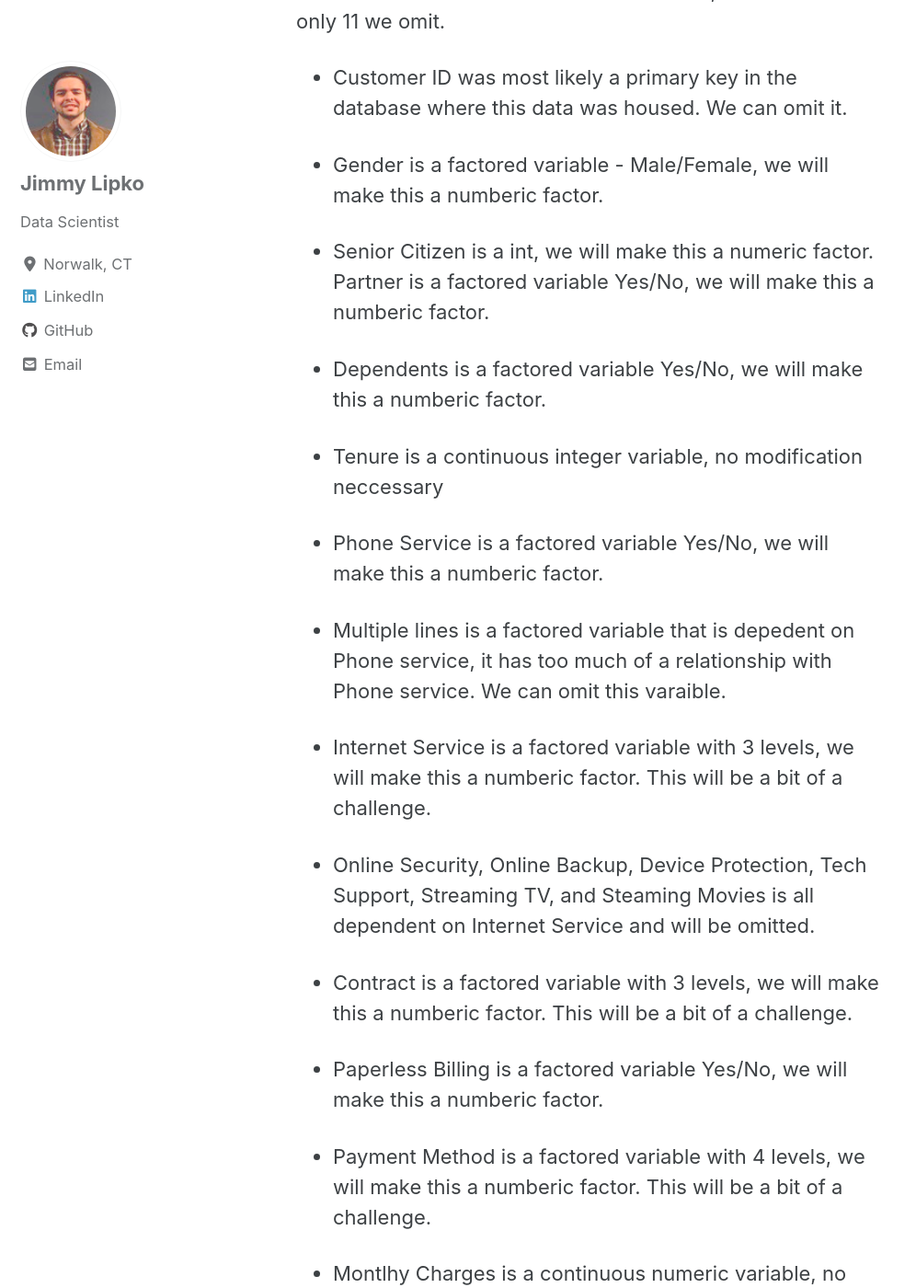
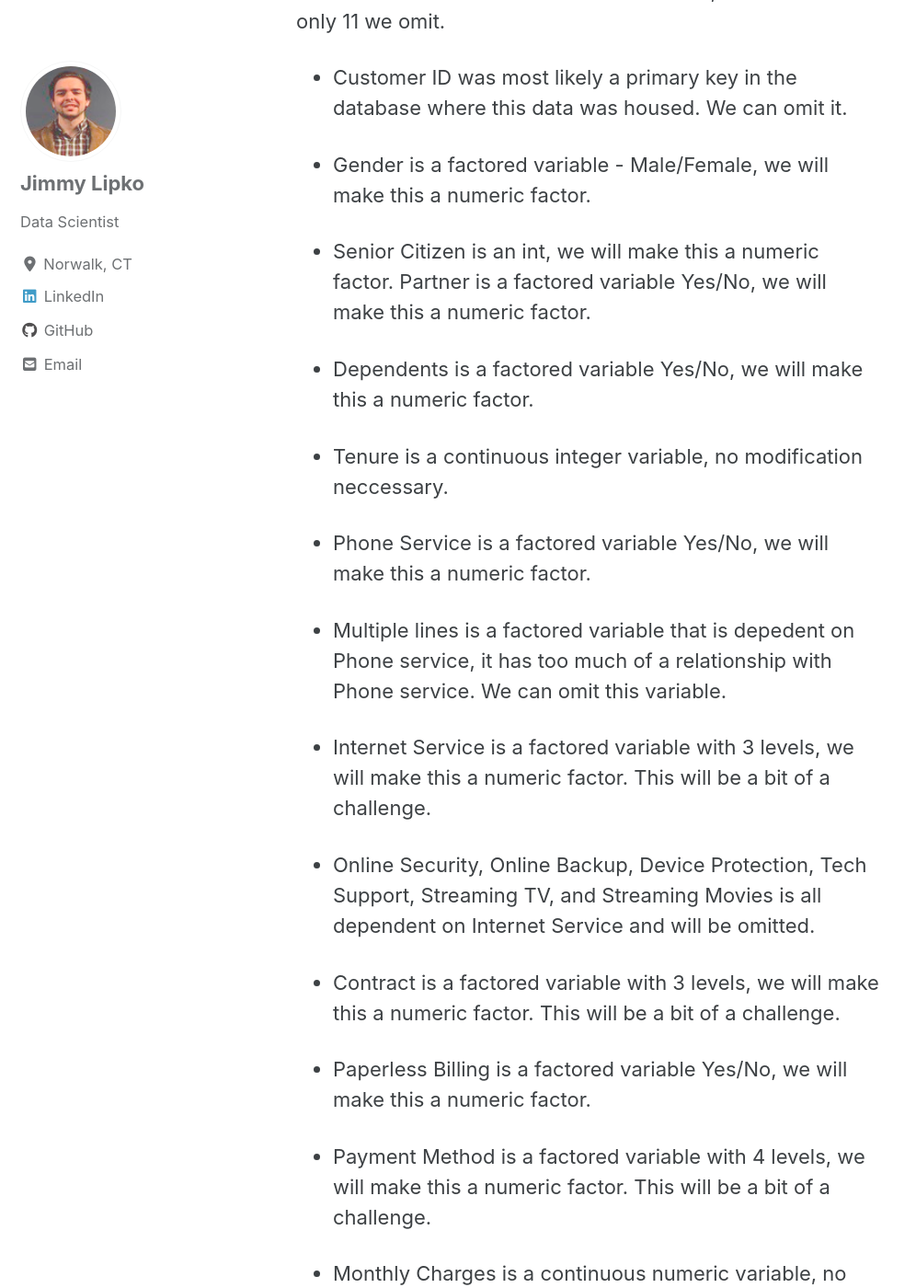
Before and after one commit to jimmy-lipko/jimmy-lipko.github.io, a Jekyll site: the page built from _posts/2020-04-04-nn.md, in a window 1280 px wide and 1400 px high, scrolled down 4616 px. Shown: the whole window at 92% size, without its empty margins (0-996 px from the left). Built offline with Jekyll 4.4.1, drawn with Linux system fonts in a browser that asks for light colours; cached includes are drawn as plain includes; nearby versions of some CDN libraries; some of the changed text lies outside the part shown.

````diff
--- a/_posts/2020-04-04-nn.md
+++ b/_posts/2020-04-04-nn.md
@@ -27,7 +27,7 @@
 Load the Data
 -------------
 
-Let’s jump right in by loading the data:
+Let's jump right in by loading the data:
 
     # Data can be read from a local csv file or queried from a database.
     df <- read.csv("dataset_4_4.csv")
@@ -132,34 +132,34 @@
 
 - Customer ID was most likely a primary key in the database where this data was housed. We can omit it.
 
-- Gender is a factored variable - Male/Female, we will make this a numberic factor.
+- Gender is a factored variable - Male/Female, we will make this a numeric factor.
 
-- Senior Citizen is a int, we will make this a numeric factor. Partner is a factored variable Yes/No, we will make this a numberic factor.
+- Senior Citizen is an int, we will make this a numeric factor. Partner is a factored variable Yes/No, we will make this a numeric factor.
 
-- Dependents is a factored variable Yes/No, we will make this a numberic factor.
+- Dependents is a factored variable Yes/No, we will make this a numeric factor.
 
-- Tenure is a continuous integer variable, no modification neccessary
+- Tenure is a continuous integer variable, no modification neccessary.
 
-- Phone Service is a factored variable Yes/No, we will make this a numberic factor.
+- Phone Service is a factored variable Yes/No, we will make this a numeric factor.
 
 - Multiple lines is a factored variable that is depedent on Phone service, it has too much of a relationship with Phone service. We can omit this
-varaible.
+variable.
 
-- Internet Service is a factored variable with 3 levels, we will make this a numberic factor. This will be a bit of a challenge.
+- Internet Service is a factored variable with 3 levels, we will make this a numeric factor. This will be a bit of a challenge.
 
-- Online Security, Online Backup, Device Protection, Tech Support, Streaming TV, and Steaming Movies is all dependent on Internet Service and will be omitted.
+- Online Security, Online Backup, Device Protection, Tech Support, Streaming TV, and Streaming Movies is all dependent on Internet Service and will be omitted.
 
-- Contract is a factored variable with 3 levels, we will make this a numberic factor. This will be a bit of a challenge.
+- Contract is a factored variable with 3 levels, we will make this a numeric factor. This will be a bit of a challenge.
 
-- Paperless Billing is a factored variable Yes/No, we will make this a numberic factor.
+- Paperless Billing is a factored variable Yes/No, we will make this a numeric factor.
 
-- Payment Method is a factored variable with 4 levels, we will make this a numberic factor. This will be a bit of a challenge.
+- Payment Method is a factored variable with 4 levels, we will make this a numeric factor. This will be a bit of a challenge.
 
-- Montlhy Charges is a continuous numeric variable, no changes neccessary
+- Monthly Charges is a continuous numeric variable, no changes neccessary.
 
-- Total Payment is a continuous numeric variable, not sure the relationship with Monthly Charges - may omit if linearly dependent
+- Total Payment is a continuous numeric variable, not sure the relationship with Monthly Charges - may omit if linearly dependent.
 
-- Churn is a factored variable Yes/No, we will make this a numberic factor. This is our
+- Churn is a factored variable Yes/No, we will make this a numeric factor. This is our
 dependent variable.
 
 ```
````
Also changed, not shown: other parts of _posts/2020-04-04-nn.md (+4 -4 lines), _posts/2020-04-03-mlr.md (+21 -21 lines), _posts/2020-04-13-lor.md (+8 -8 lines), _posts/2020-04-25-pf.md (+11 -11 lines), _posts/Job skills.md (added, +158 -0 lines), images/output_7_1.png (added), images/output_8_1.png (added), images/output_9_1.png (added), images/socialmediabackground.jpeg (added), 3 other files.
